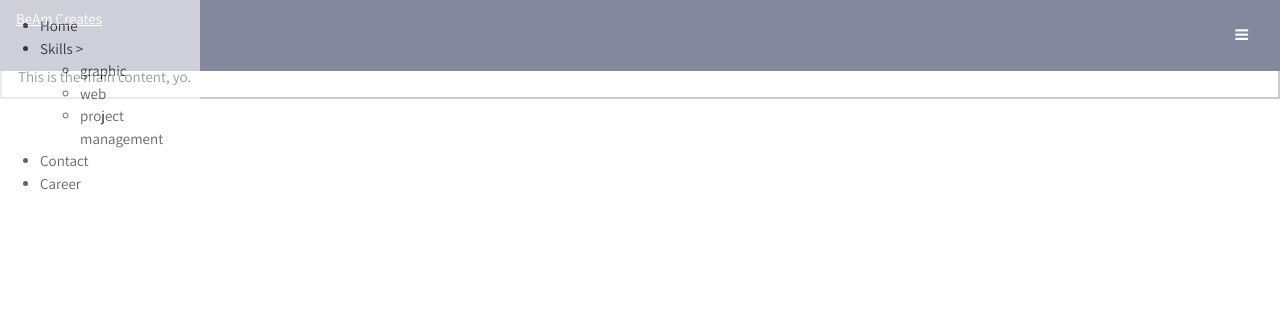
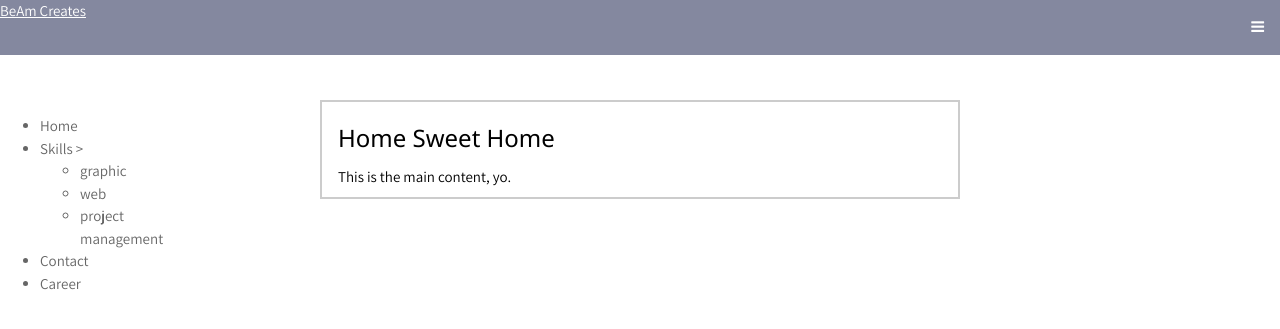
Before and after one commit to viscid2013/beamcreates2, a PHP site: page /home.html in a window 1280 px wide. Shown: the top 329 px of the page. Run offline with PHP 8.4, Linux system fonts and the light colour scheme; some libraries are stand-ins or nearby versions.

Commit message:
early draft tweaks

```diff
--- a/home.html
+++ b/home.html
@@ -22,7 +22,7 @@ img {margin-bottom: -7px}
 
 <body>
 <!-- top bar -->
-<div id="topBar" class="w3-top w3-theme w3-padding">
+<div id="topBar" class="w3-top w3-theme">
 	<a href="">BeAm Creates</a>
 	<a href="javascript:void(0)" class="w3-button w3-padding-16 w3-right" onclick="w3_open()"><i class="fa fa-bars"></i></a>
 </div>
--- a/styles/beamW3.css
+++ b/styles/beamW3.css
@@ -25,9 +25,18 @@
 
 /* Size-independent styles */
 
+body{
+	padding-top:100px;
+}
+
+#topBar{
+
+}
+
 #mainContent {
 	margin: 0 auto;
 	border: 2px solid #ccc;
+	max-width: 50%;
 }
 
 
```
